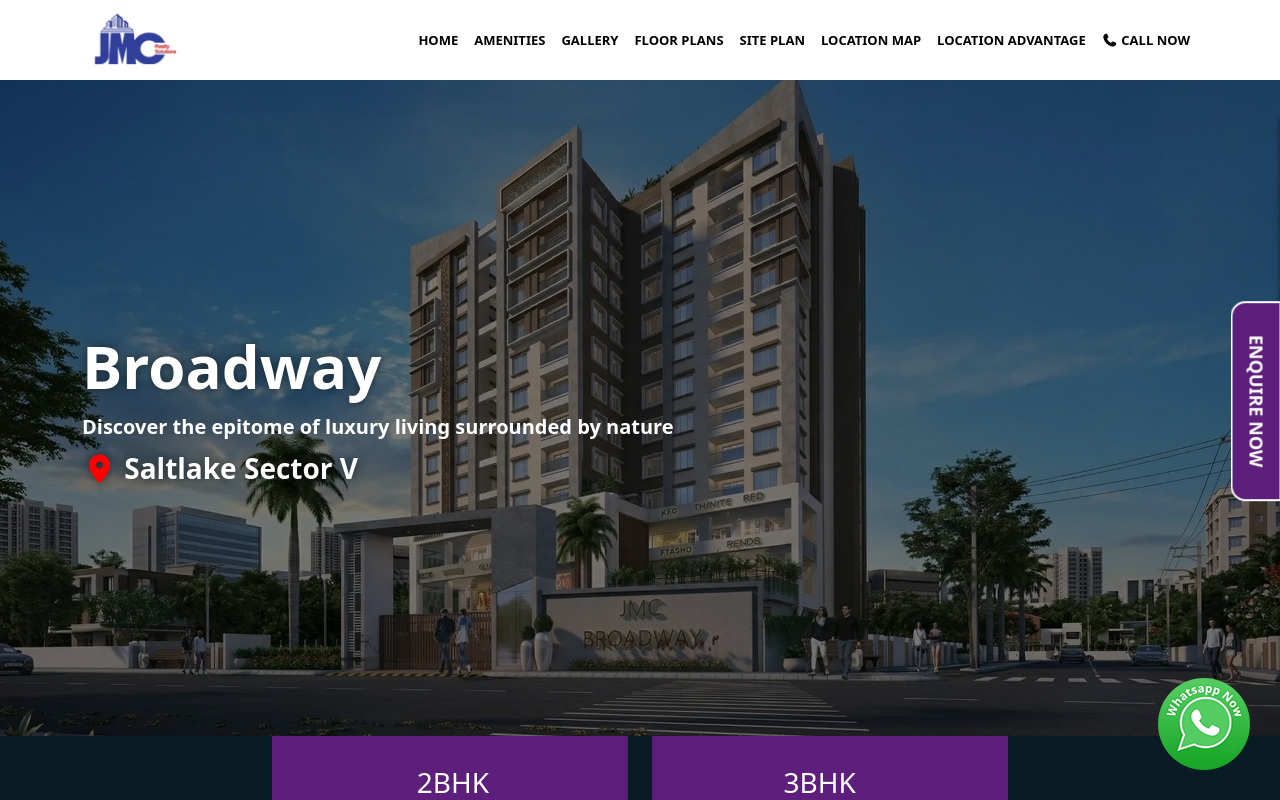
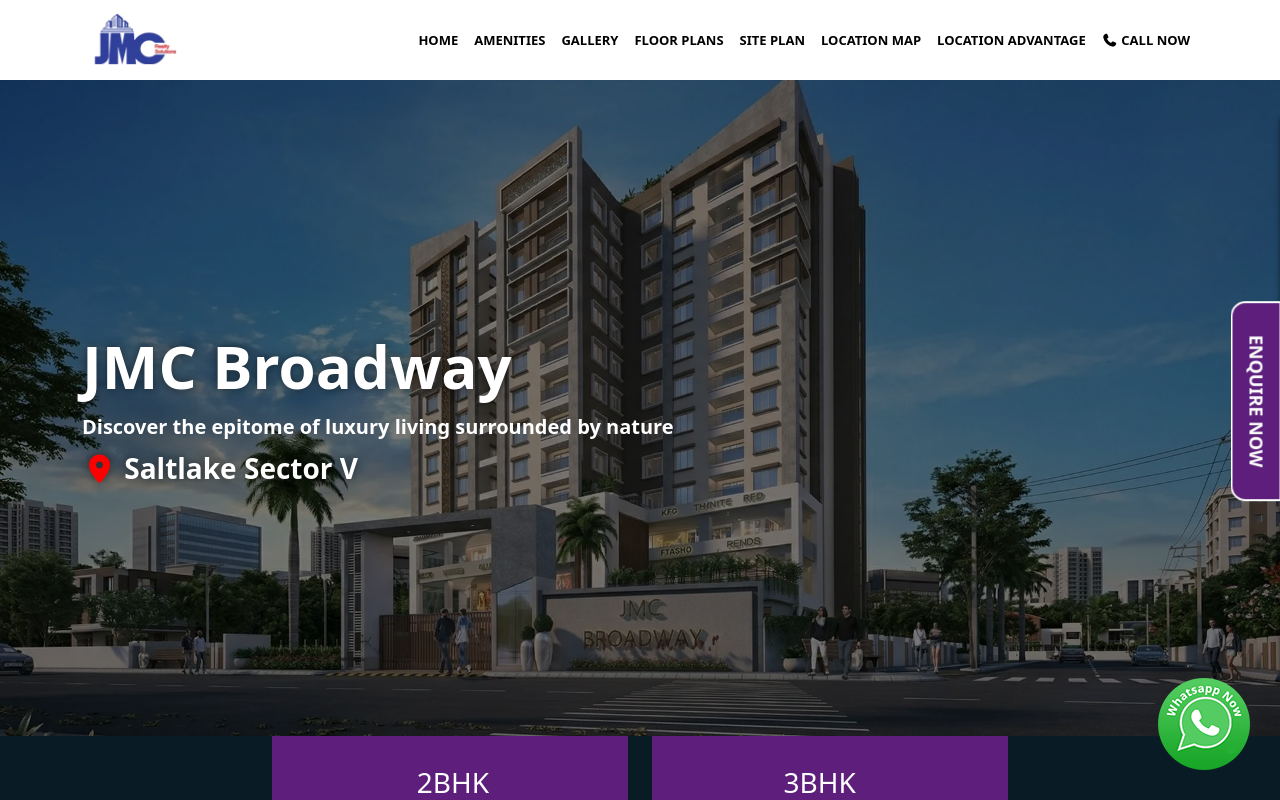
Before and after one commit to tech-ikrab2025/Broadway, a React (Vite) app: page / in a window 1280 px wide. Shown: the top 800 px of the page. Built offline with nearby package versions, Linux system fonts and the light colour scheme.

Commit message:
home commit

```diff
--- a/src/Home.jsx
+++ b/src/Home.jsx
@@ -14,7 +14,7 @@
 import "lightgallery/css/lg-thumbnail.css"; // Add this for thumbnails
 import "lightgallery/css/lg-zoom.css";
 import axios from "axios";
-//98320 sir er no
+
 export default function Home() {
 
   const [readMore, setReadMore] = useState(false);
@@ -28,34 +28,6 @@
   const [menuOpen, setMenuOpen] = useState(false);
   const recaptchaRef = useRef();
   const navigate = useNavigate();
-
-  // const handleSubmit = (e) => {
-  //   e.preventDefault();
-
-  //   if (validateDownloadField()) {
-  //     // 1. Trigger the brochure download
-  //     const link = document.createElement('a');
-  //     link.href = "/eBrochure/merlinserenia.pdf"; // Path to your file in public/ebrochure/
-  //     link.download = "Broadway_Brochure.pdf"; // The name the file will save as
-  //     document.body.appendChild(link);
-  //     link.click();
-  //     document.body.removeChild(link);
-
-  //     // 2. Redirect to the Thank You page
-  //     navigate("/thankyou");
-  //   }
-  // };
-
-//   const handleSubmit = (e) => {
-//   e.preventDefault();
-
-//   if (!isFormValid) {
-//     return; // ❌ stop if invalid
-//   }
-
-//   // ✅ only runs if valid
-//   navigate("/thankyou");
-// };
 
 const handleSubmit = async (e) => {
   e.preventDefault();
@@ -73,17 +45,15 @@
 
         Message: formData.message || "",
 
-        PropertyName: "Broadway",      // ✅ hardcoded
-        PropertyId: "309",             // ✅ from hidden field
+        PropertyName: "JMC Broadway",      // ✅ hardcoded
+        PropertyId: "491",             // ✅ from hidden field
         gclid_field: "",               // keep empty if not using ads
-        form_type: "REQ",          // or "Sidebar Form"
+        form_type: "REQ",         // or "Sidebar Form"
 
         PropertyTypeId: "1",           // ask if unsure
         rPropertyType: "Residential",  // ✅
         SubPropertyTypeId: "1",        // ask if unsure
         SubPropertyType: "Flat/Apartment",
-
-        //recaptchaToken: recaptchaRef.current.getValue() // 🔥 IMPORTANT
         recaptchaToken: recaptchaRef.current?.getValue() || ""
       }
     );
@@ -97,39 +67,6 @@
     alert("Submission failed!");
   }
 };
-
-//   const handleDownloadSubmit = (e) => {
-//   e.preventDefault();
-
-//   if (validateDownloadField()) {
-//     const link = document.createElement("a");
-//     link.href = "/eBrochure/merlinserenia.pdf"; // ✅ correct path
-//     link.download = "Broadway_Brochure.pdf";
-//     document.body.appendChild(link);
-//     link.click();
-//     document.body.removeChild(link);
-
-//     navigate("/thankyou");
-//   }
-// };
-
-// const handleDownloadSubmit = (e) => {
-//   e.preventDefault();
-
-//   const isValid = validateDownloadField();
-
-//   if (!isValid) return; // ❌ stops and shows errors
-
-//   // ✅ Download + redirect
-//   const link = document.createElement("a");
-//   link.href = "/eBrochure/merlinserenia.pdf";
-//   link.download = "Broadway_Brochure.pdf";
-//   document.body.appendChild(link);
-//   link.click();
-//   document.body.removeChild(link);
-
-//   navigate("/thankyou");
-// };
 
 const handleDownloadSubmit = async (e) => {
   e.preventDefault();
@@ -145,19 +82,15 @@
         Email: formDownloadData.email,
         ContactNumber: formDownloadData.phone,
         IsdCode: "91",
-
         Message: formDownloadData.message || "",
-
-        PropertyName: "Broadway",
-        PropertyId: "309",
+        PropertyName: "JMC Broadway",
+        PropertyId: "491",
         gclid_field: "",
         form_type: "EBRCREQ",
-
         PropertyTypeId: "1",
         rPropertyType: "Residential",
         SubPropertyTypeId: "1",
         SubPropertyType: "Flat/Apartment",
-
         recaptchaToken: "" // optional if not using captcha here
       }
     );
@@ -167,7 +100,7 @@
     // ✅ Download after API success
     const link = document.createElement("a");
     link.href = "/eBrochure/JMCBROADWAY.pdf";
-    link.download = "Broadway_Brochure.pdf";
+    link.download = "JMCBROADWAY.pdf";
     document.body.appendChild(link);
     link.click();
     document.body.removeChild(link);
@@ -238,32 +171,6 @@
     setFormData(prev => ({ ...prev, [name]: value }));
     validateField(name, value);
   };
-
-//   const validateDownloadField = () => {
-//   let isValid = true;
-//   let newErrors = {};
-
-//   if (!formDownloadData.fullName) {
-//     newErrors.fullName = "Please Enter Name";
-//     isValid = false;
-//   }
-
-//   if (!formDownloadData.phone || formDownloadData.phone.length !== 10) {
-//     newErrors.phone = "Enter valid 10 digit number";
-//     isValid = false;
-//   }
-
-//   if (
-//     formDownloadData.email &&
-//     !/^[^\s@]+@[^\s@]+\.[^\s@]+$/.test(formDownloadData.email)
-//   ) {
-//     newErrors.email = "Invalid email";
-//     isValid = false;
-//   }
-
-//   downloadsetErrors(newErrors);
-//   return isValid;
-// };
 
 const validateDownloadField = () => {
   let newErrors = {};
@@ -427,13 +334,13 @@
           <div className="row">
             <div className="col-lg-4 col-sm-12">
               <div className="modal_logo">
-                <img src="/images/logo.webp" alt="Broadway E-Brochure" />
+                <img src="/images/logo.webp" alt="JMC Broadway E-Brochure" />
               </div>
             </div>
 
             <div className="col-lg-8 col-sm-12">
               <h6 className="modal-head">
-                Are you interested about <span>Broadway?</span>
+                Are you interested about <span>JMC Broadway?</span>
               </h6>
             </div>
           </div>
@@ -526,7 +433,7 @@
             {!captchaVerified ? (
               <div className="mb-3 d-flex justify-content-center">
                 <ReCAPTCHA
-                  sitekey="6LcNhFsrAAAAAHzTGS8sC3eR9pl-6WQZLrfpJjgG"
+                  sitekey="6LfR97YsAAAAAIUpNzSYkFhuS2r77MEI8sUZqJ7s"
                   onChange={onCaptchaChange}
                   ref={recaptchaRef}
                 />
@@ -536,8 +443,8 @@
             )}
 
             {/* Hidden fields */}
-            <input type="hidden" value="309" />
-            <input type="hidden" value="Broadway" />
+            <input type="hidden" value="491" />
+            <input type="hidden" value="JMC Broadway" />
             <input type="hidden" value="Residential" />
 
             {/* Submit */}
@@ -666,7 +573,7 @@
       <section className="banner_area">
         <img src="/images/banner.webp" alt="" />
         <div className="container">
-          <h1>Broadway</h1>
+          <h1>JMC Broadway</h1>
           <p>Discover the epitome of luxury living surrounded by nature</p>
           <h3>
             <i className="fa-solid fa-location-dot"></i> Saltlake Sector V
@@ -758,7 +665,7 @@
                 </ul>
 
                 <p>
-                  Broadway, located in Saltlake Sector V, is a prestigious residential
+                  JMC Broadway, located in Saltlake Sector V, is a prestigious residential
                   property offering a range of 2, 3, and 4 BHK flats. It blends luxury
                   and affordability seamlessly, making it an attractive choice for
                   homebuyers.
@@ -1282,7 +1189,7 @@
               <div className="copy_area">
                 <div className="row">
                   <div className="col-md-6">
-                    <p>© 2026-27 Broadway. All rights reserved.</p>
+                    <p>© 2026-27 JMC Broadway. All rights reserved.</p>
                   </div>
 
                   <div className="col-md-6">
@@ -1298,7 +1205,7 @@
       </section>
 <div id="whatsAppDiv" className="whatsapp_area">
     <a
-      href="https://api.whatsapp.com/send?phone=919832064905&text=Hi there, Interest In Broadway Property!"
+      href="https://api.whatsapp.com/send?phone=919832064905&text=Hi there, Interest In JMC Broadway Property!"
       target="_blank"
       rel="noopener noreferrer"
     >
@@ -1322,13 +1229,13 @@
                 <div className="row w-100">
                   <div className="col-md-4">
                     <div className="modal_logo">
-                      <img src="/images/logo.webp" alt="Broadway" />
+                      <img src="/images/logo.webp" alt="JMC Broadway" />
                     </div>
                   </div>
 
                   <div className="col-md-8">
                     <h6 className="modal-head">
-                      Are you interested about <span>Broadway?</span>
+                      Are you interested about <span>JMC Broadway?</span>
                     </h6>
                   </div>
                 </div>
@@ -1434,8 +1341,8 @@
                     </div>
 
                     {/* HIDDEN FIELDS */}
-                    <input type="hidden" value="309" />
-                    <input type="hidden" value="Broadway" />
+                    <input type="hidden" value="491" />
+                    <input type="hidden" value="JMC Broadway" />
                     <input type="hidden" value="Residential" />
                     <input type="hidden" value="Flat/Apartment" />
 
@@ -1457,7 +1364,7 @@
 
       {/* FOOTER */}
       {/* <footer className="footer_area text-center">
-        <p>© 2024 Broadway. All rights reserved.</p>
+        <p>© 2024 JMC Broadway. All rights reserved.</p>
       </footer> */}
     </>
   );
```
